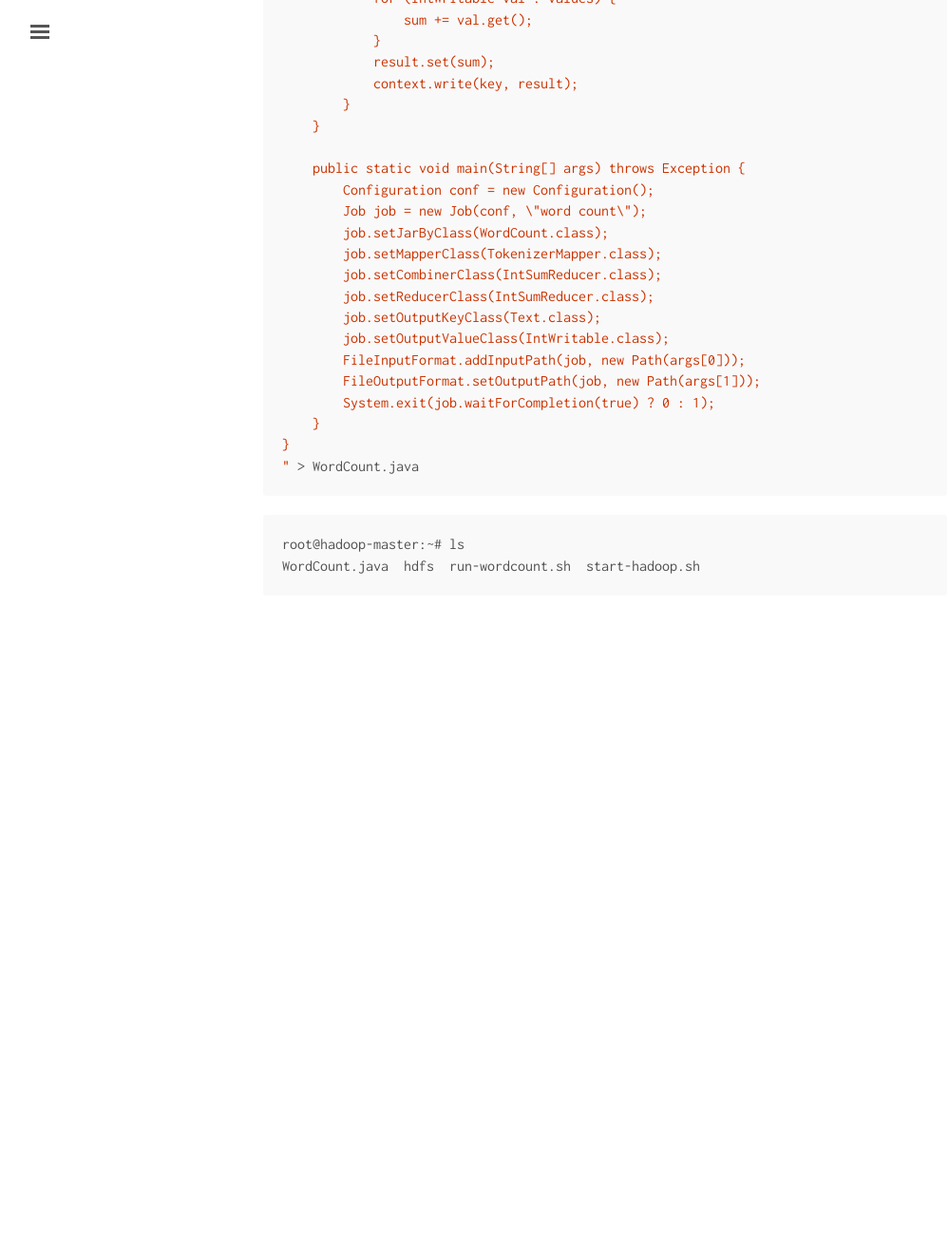
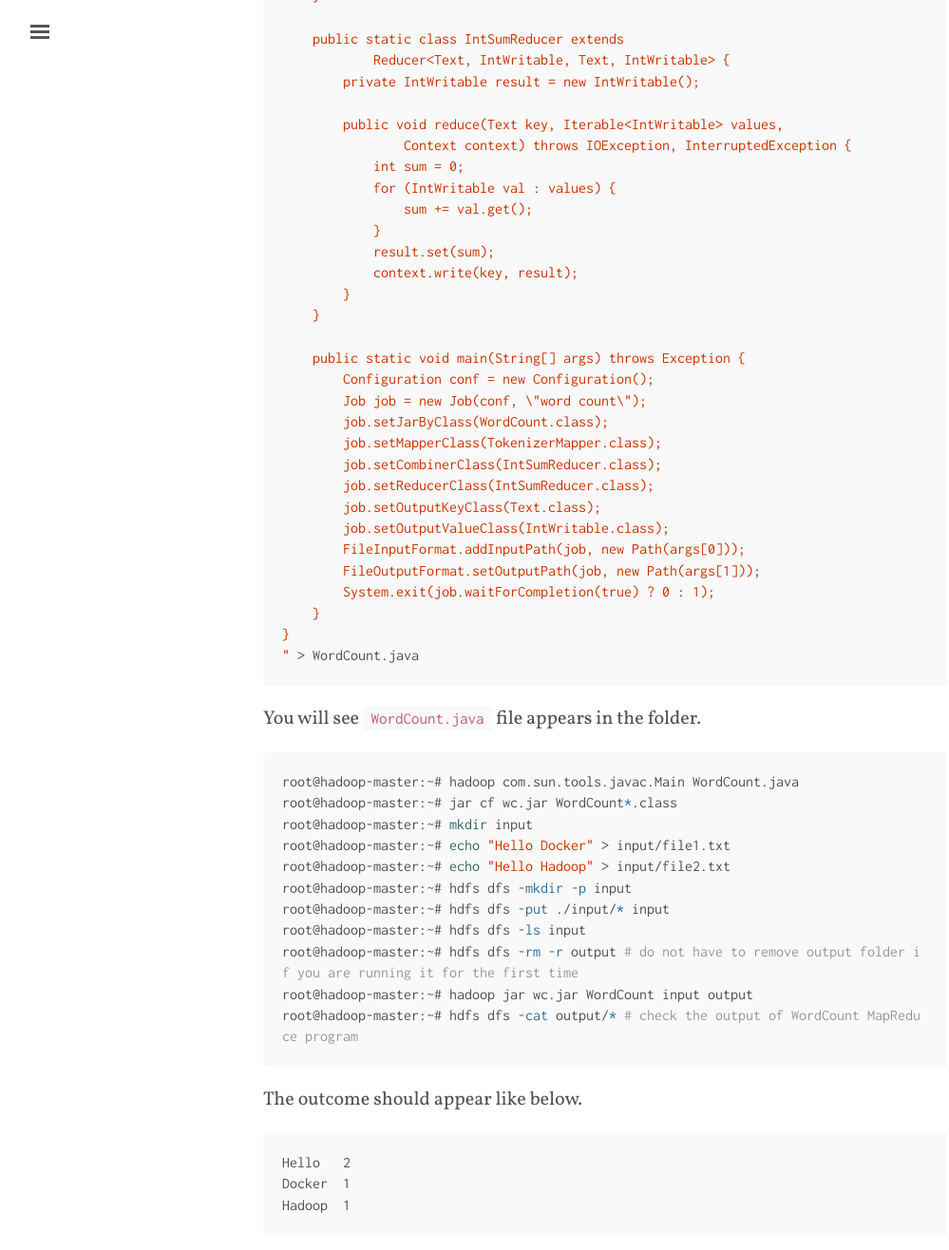
Before and after one commit to shevapato2008/myBlog, a Jekyll site: the page built from algorithms/bigdata/setup.md, in a window 1280 px wide and 1400 px high, scrolled down 3910 px. Shown: the top 1316 px of the window at 95% size, without its empty margins (3-1002 px from the left). Built offline with Jekyll 4.4.1, drawn with Linux system fonts in a browser that asks for light colours; some web fonts are replaced; comment, search, counter and statistics services are not loaded; our own code applies the rules of GitHub Pages for plain Markdown files; before the commit the page ends 4637 px from its top, so only the background shows below that; some of the changed text lies outside the part shown.

Commit message:
Updated.

````diff
--- a/algorithms/bigdata/setup.md
+++ b/algorithms/bigdata/setup.md
@@ -88,11 +88,18 @@ If something like above appears as an output, that means you have successfully d
 
 <br>
 
-## Further Test Hadoop Ecosystem in Docker
+## Further Test Hadoop and MapReduce in Docker Container
 ---
-Use WordCount as an example. Run the following code in docker.
+Run WordCount as an example.
 
-Copy and paste the following code in terminal.
+First, we need to setup the Java and Hadoop environment variables.
+```shell
+root@hadoop-master:~# export JAVA_HOME=/usr/java/default
+root@hadoop-master:~# export PATH=${JAVA_HOME}/bin:${PATH}
+root@hadoop-master:~# export HADOOP_CLASSPATH=/usr/lib/jvm/java-7-openjdk-amd64/lib/tools.jar
+```
+
+Copy and paste the following code in terminal (still in container).
 ```shell
 echo "
 import java.io.IOException;
@@ -157,12 +164,26 @@ public class WordCount {
 }
 " > WordCount.java
 ```
-
+You will see `WordCount.java` file appears in the folder.
+```shell
+root@hadoop-master:~# hadoop com.sun.tools.javac.Main WordCount.java
+root@hadoop-master:~# jar cf wc.jar WordCount*.class
+root@hadoop-master:~# mkdir input
+root@hadoop-master:~# echo "Hello Docker" > input/file1.txt
+root@hadoop-master:~# echo "Hello Hadoop" > input/file2.txt
+root@hadoop-master:~# hdfs dfs -mkdir -p input
+root@hadoop-master:~# hdfs dfs -put ./input/* input
+root@hadoop-master:~# hdfs dfs -ls input
+root@hadoop-master:~# hdfs dfs -rm -r output # do not have to remove output folder if you are running it for the first time
+root@hadoop-master:~# hadoop jar wc.jar WordCount input output
+root@hadoop-master:~# hdfs dfs -cat output/* # check the output of WordCount MapReduce program
 ```
-root@hadoop-master:~# ls
-WordCount.java  hdfs  run-wordcount.sh  start-hadoop.sh
+The outcome should appear like below.
+```
+Hello   2
+Docker	1
+Hadoop	1
 ```
 
 
-
 <br><br>
````
